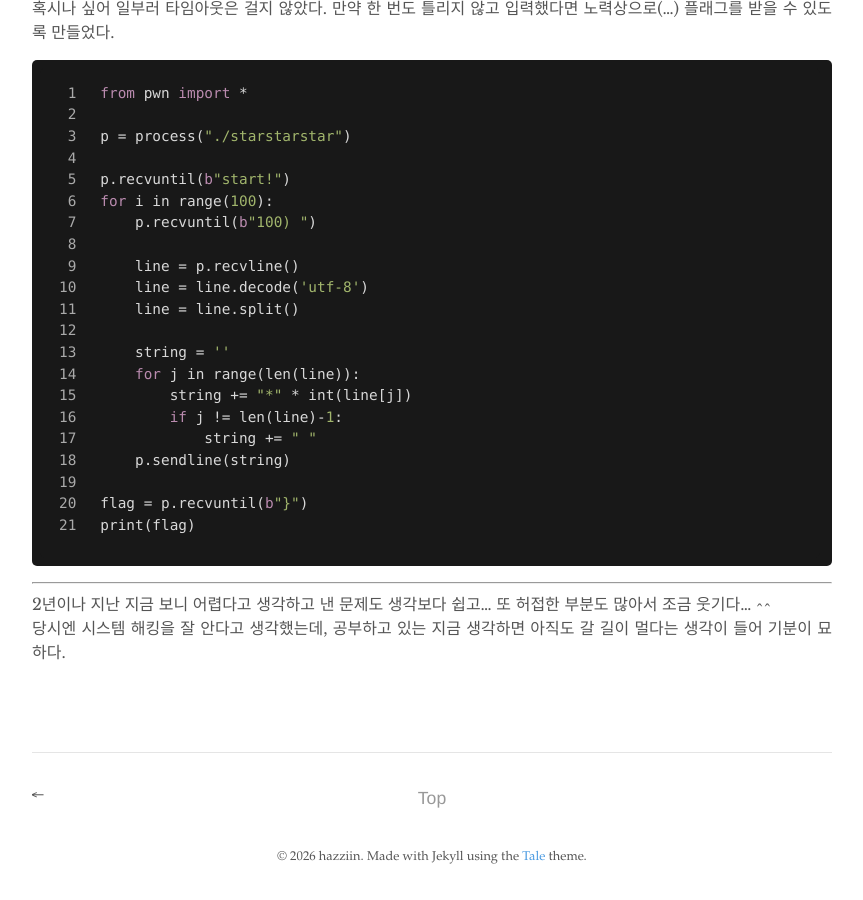
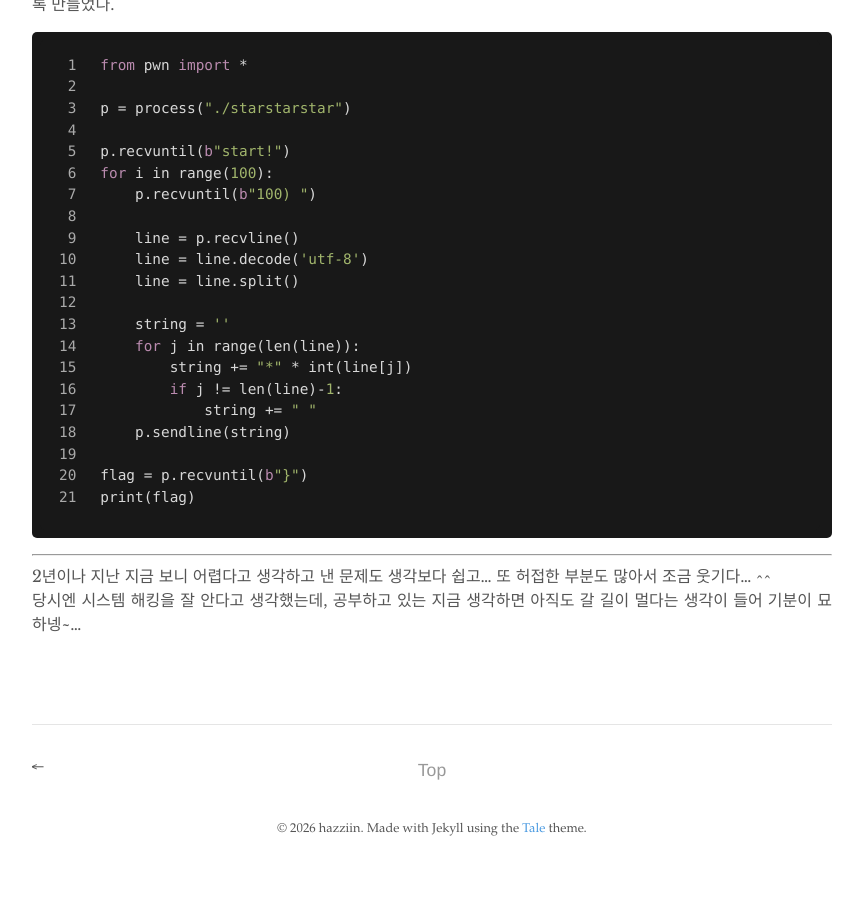
Before and after one commit to hazziin/hazziin.github.io, a Jekyll site: the page built from _posts/2025-01-14-제1회 융합보안공학과 CTF 문제 write-up.md, in a window 1280 px wide and 900 px high, scrolled down 5926 px. Shown: the whole window, without its empty margins (208-1071 px from the left). Built offline with Jekyll 4.4.1, drawn with Linux system fonts in a browser that asks for light colours; after the commit the page ends 6798 px from its top, so only the background shows below that.

Commit message:
edit posts

````diff
--- a/_posts/2025-01-14-제1회 융합보안공학과 CTF 문제 write-up.md
+++ b/_posts/2025-01-14-제1회 융합보안공학과 CTF 문제 write-up.md
@@ -6,6 +6,7 @@
 ---
 
 2022년 말 I.Sly()에서 출제했던 학과 CTF 문제를 백업 겸 + 돌아볼 겸 정리하려고 한다.
+
 ---
 # Pwn
 ## [Pwn] NICS
@@ -245,6 +246,6 @@
 ```
 ---
 2년이나 지난 지금 보니 어렵다고 생각하고 낸 문제도 생각보다 쉽고... 또 허접한 부분도 많아서 조금 웃기다... ^^
-당시엔 시스템 해킹을 잘 안다고 생각했는데, 공부하고 있는 지금 생각하면 아직도 갈 길이 멀다는 생각이 들어 기분이 묘하다.
+당시엔 시스템 해킹을 잘 안다고 생각했는데, 공부하고 있는 지금 생각하면 아직도 갈 길이 멀다는 생각이 들어 기분이 묘하넹~...
 
 <br>
````
Also changed, not shown: _posts/2025-02-02-Seccomp Filter Mode - BPF Filter.md (+4 -0 lines).
